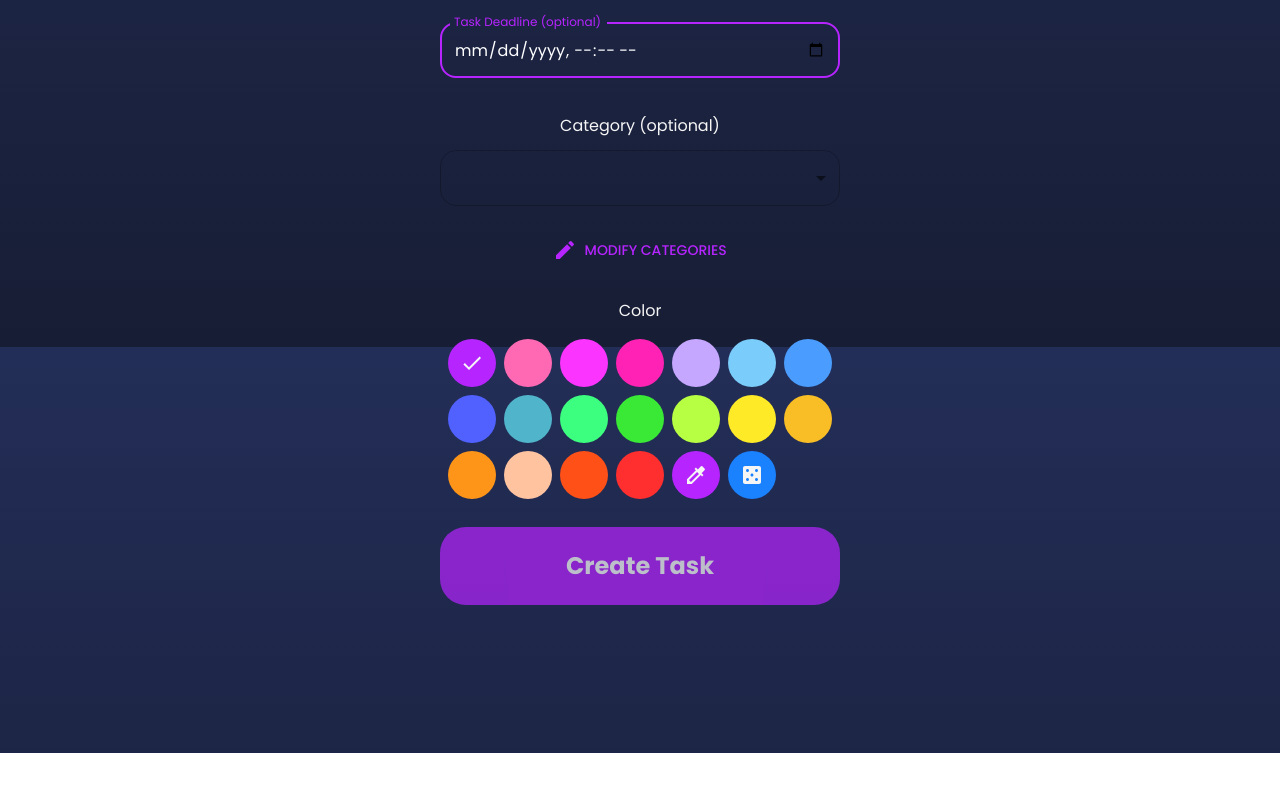
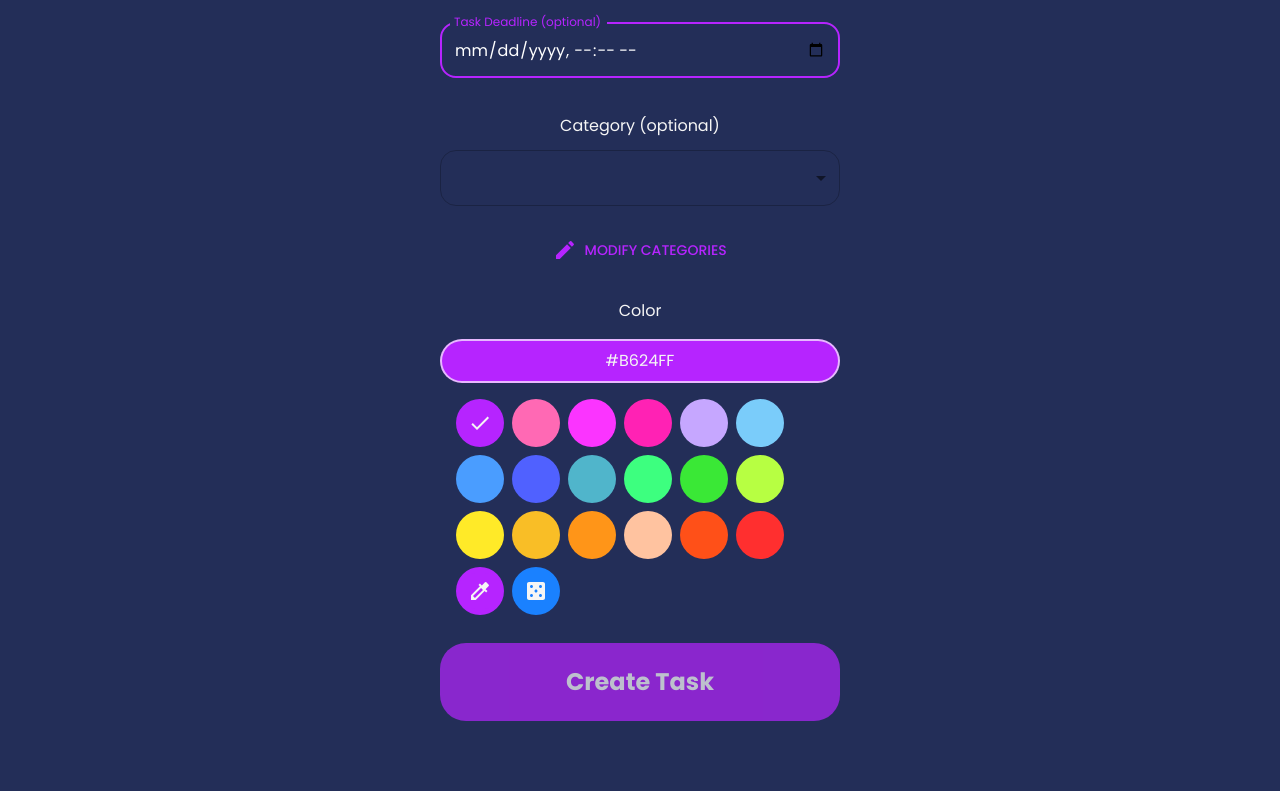
Before and after one commit to appropriatefor/TodoApp, a React (Vite) app: page /add in a window 1280 px wide. Shown: the part 453-1244 px from the top of the page. Before the commit the page ends 1206 px from the top, so only its background shows below. Built offline with nearby package versions, Linux system fonts and the light colour scheme.

Commit message:
basic changes

```diff
--- a/src/App.tsx
+++ b/src/App.tsx
@@ -49,6 +49,7 @@ function App() {
               fontSize: "17px",
               border: `2px solid ${ColorPalette.purple}`,
               background: "#141431e0",
+              WebkitBackdropFilter: "blur(6px)",
               backdropFilter: "blur(6px)",
               color: ColorPalette.fontLight,
             },
--- a/src/components/ColorPicker.tsx
+++ b/src/components/ColorPicker.tsx
@@ -69,6 +69,32 @@ export const ColorPicker = ({ color, onColorChange, width }: ColorPickerProps) =
   }, [color]);
 
   return (
+    <div>
+      <Grid
+        maxWidth={width || 400}
+        sx={{
+          marginTop: "16px",
+          display: "flex",
+          justifyContent: "center",
+          alignItems: "center",
+          background: selectedColor,
+          color: getFontColorFromHex(selectedColor),
+          padding: "8px",
+          borderRadius: "100px",
+          transition: ".3s all",
+          border: "2px solid #ffffffab",
+        }}
+      >
+        {selectedColor.toUpperCase()}
+      </Grid>
+      <div
+        style={{
+          display: "flex",
+          justifyContent: "center",
+          alignItems: "center",
+          maxWidth: width || 400,
+        }}
+      >
         <Grid container spacing={1} maxWidth={width || 400} m={1}>
           {colors.map((color) => (
             <Grid item key={color}>
@@ -87,7 +113,11 @@ export const ColorPicker = ({ color, onColorChange, width }: ColorPickerProps) =
             <Grid item>
               <ColorPickerContainer>
                 <ColorElement clr={selectedColor}>
-              <StyledColorPicker type="color" value={selectedColor} onChange={handlePickerChange} />
+                  <StyledColorPicker
+                    type="color"
+                    value={selectedColor}
+                    onChange={handlePickerChange}
+                  />
                   <ColorizeIcon clr={selectedColor} />
                 </ColorElement>
               </ColorPickerContainer>
@@ -101,6 +131,8 @@ export const ColorPicker = ({ color, onColorChange, width }: ColorPickerProps) =
             </Grid>
           </Tooltip>
         </Grid>
+      </div>
+    </div>
   );
 };
 // Styled button for color selection
--- a/src/components/EditTask.tsx
+++ b/src/components/EditTask.tsx
@@ -196,8 +196,7 @@ export const EditTask = ({ open, task, onClose, onSave, user }: EditTaskProps) =
 
         {user.settings[0].enableCategories !== undefined && user.settings[0].enableCategories && (
           <>
-            <Typography>Category</Typography>
-
+            <Label>Category</Label>
             <CategorySelect
               user={user}
               selectedCategories={selectedCategories}
@@ -244,7 +243,7 @@ export const EditTask = ({ open, task, onClose, onSave, user }: EditTaskProps) =
                 )} */}
           </>
         )}
-        <Typography>Color</Typography>
+        <Label>Color</Label>
         <div style={{ display: "flex", justifyContent: "center", alignItems: "center" }}>
           <ColorPicker
             width={"100%"}
@@ -279,6 +278,12 @@ const StyledInput = styled(TextField)`
   }
 `;
 
+const Label = styled(Typography)`
+  margin-left: 8px;
+  font-weight: 500;
+  font-size: 16px;
+`;
+
 // const StyledSelect = styled(Select)`
 //   border-radius: 16px;
 //   transition: 0.3s all;
--- a/src/pages/AddTask.tsx
+++ b/src/pages/AddTask.tsx
@@ -146,7 +146,6 @@ export const AddTask = ({ user, setUser }: UserProps) => {
                   padding: "12px 24px",
                   borderRadius: "12px",
                 }}
-                // onClick={() => n("/categories")}
               >
                 <Edit /> &nbsp; Modify Categories
               </Button>
--- a/src/pages/Categories.tsx
+++ b/src/pages/Categories.tsx
@@ -278,7 +278,7 @@ export const Categories = ({ user, setUser }: UserProps) => {
             onColorChange={(color) => {
               setColor(color);
             }}
-            width={"350px"}
+            width={360}
           />
           <AddCategoryButton
             onClick={handleAddCategory}
@@ -363,15 +363,13 @@ export const Categories = ({ user, setUser }: UserProps) => {
                 helperText={editNameError}
                 onChange={handleEditNameChange}
               />
-
-              <div style={{ width: "300px" }}>
               <ColorPicker
                 color={editColor}
+                width={300}
                 onColorChange={(clr) => {
                   setEditColor(clr);
                 }}
               />
-              </div>
             </div>
           </DialogContent>
 
--- a/src/styles/globalStyles.tsx
+++ b/src/styles/globalStyles.tsx
@@ -32,6 +32,7 @@ const globalStyles = css`
   /* div[data-rsbs-backdrop="true"] {
     backdrop-filter: blur(2px);
   } */
+
   div[role="dialog"] {
     border-radius: 42px 42px 0 0;
     z-index: 9999999;
@@ -55,7 +56,9 @@ const globalStyles = css`
   body {
     margin: 8px 16vw;
     touch-action: manipulation;
-    background: linear-gradient(180deg, #232e58 0%, #171d34 100%);
+    //FIXME:
+    /* background: linear-gradient(180deg, #232e58 0%, #171d34 100%); */
+    background: #232e58;
     background-attachment: fixed;
     background-size: cover;
     @media (max-width: 1024px) {
--- a/src/styles/tasks.styled.tsx
+++ b/src/styles/tasks.styled.tsx
@@ -227,11 +227,12 @@ export const HighlightedText = styled.span`
   margin: 0;
   font-weight: bold;
   border: 1px solid #ffffff7f;
+  transition: 0.3s all;
 `;
 
 export const SearchInput = styled(TextField)`
   margin: 8px 0 0 0;
-  border-radius: 14px;
+  border-radius: 16px;
 
   &:focus {
   }
```
Also changed, not shown: public/screenshots/iPhone Mockup.png (added), 1 other file (tests, documents, lock files or other folders). Lines whose indentation alone changed are shown as unchanged.
